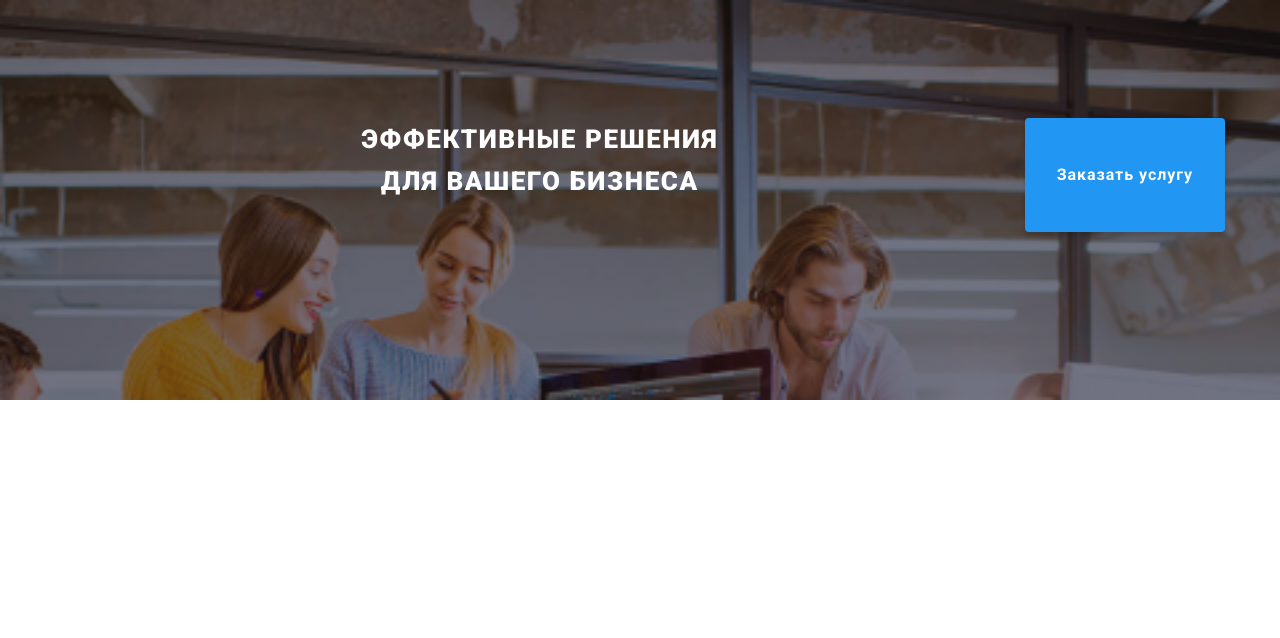
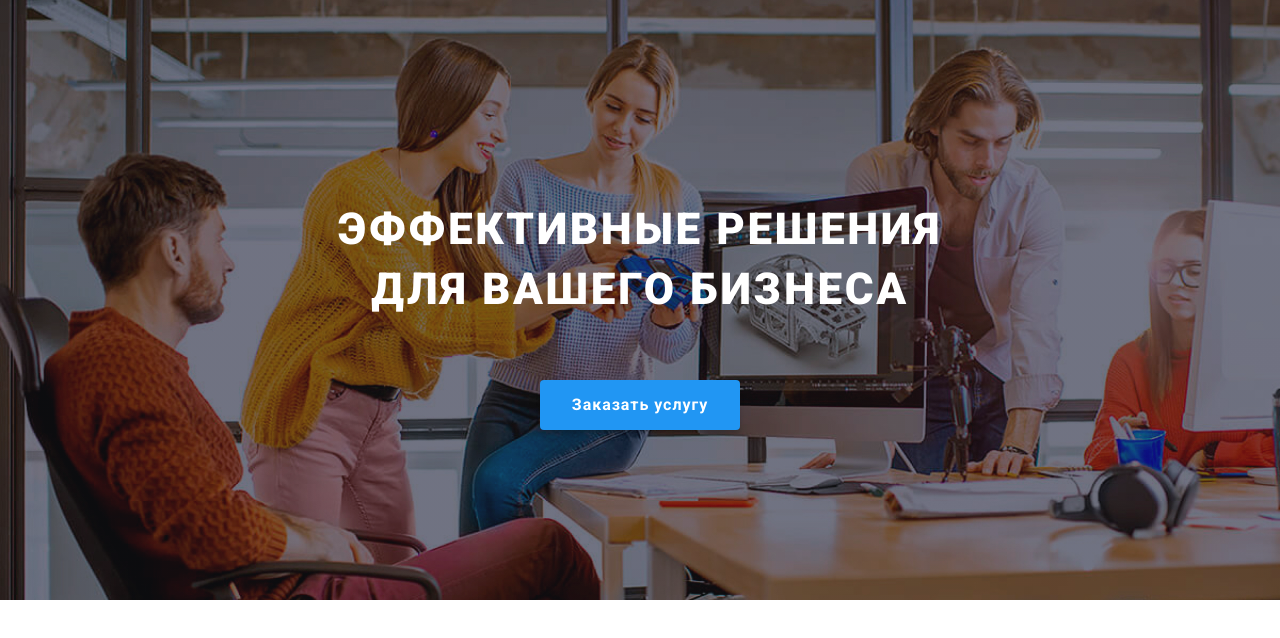
Before and after one commit to anasteti4ka/goit-markup-hw-08, a plain HTML site: page index.html in a window 1280 px wide. Drawn offline with nearby package versions, Linux system fonts and the light colour scheme; a web font is replaced by a local one.

Commit message:
goit-markup-hw-08

```diff
--- a/sass/layouts/_hero.scss
+++ b/sass/layouts/_hero.scss
@@ -4,11 +4,19 @@
     url(../img/heroimg.480.png);
   background-size: cover;
   height: 400px;
-  /*   background: #2f303a;
+  @media screen and (min-width: 786px) {
+    background-image: linear-gradient(to right, #2f303a40, #2f303a40),
+      url(/img/heroimg.786.png);
+    background-size: cover;
+    height: 600px;
+  }
+
+  @media screen and (min-width: 1200px) {
     background-image: linear-gradient(to right, #2f303a40, #2f303a40),
       url(../img/titlebackimg.jpg);
     background-size: cover;
-  height: 600px; */
+    height: 600px;
+  }
 
   &-text {
     font-weight: 900;
@@ -23,7 +31,8 @@
     margin-bottom: 30px;
   }
 
-  /*   &-text {
+  @media screen and (min-width: 1200px) {
+    &-text {
       font-weight: 900;
       font-size: 44px;
       line-height: 1.36;
@@ -32,21 +41,22 @@
       text-transform: uppercase;
       color: $white;
       padding-bottom: 30px;
-  } */
+    }
+  }
 }
 
 .hero-content {
-  display: flex;
-  flex-wrap: wrap;
   justify-content: center;
   min-height: 84px;
   padding-top: 118px;
   padding-bottom: 118px;
 
-  /*  display: flex;
+  @media screen and (min-width: 1200px) {
+    display: flex;
     flex-wrap: wrap;
     text-align: center;
     max-width: 696px;
     padding-top: 200px;
-  padding-bottom: 200px; */
+    padding-bottom: 200px;
   }
+}
```
Also changed, not shown: CSS/main.css, CSS/main.min.css, img/heroimg.786.png (added), 2 other files. Lines whose indentation alone changed are shown as unchanged.
